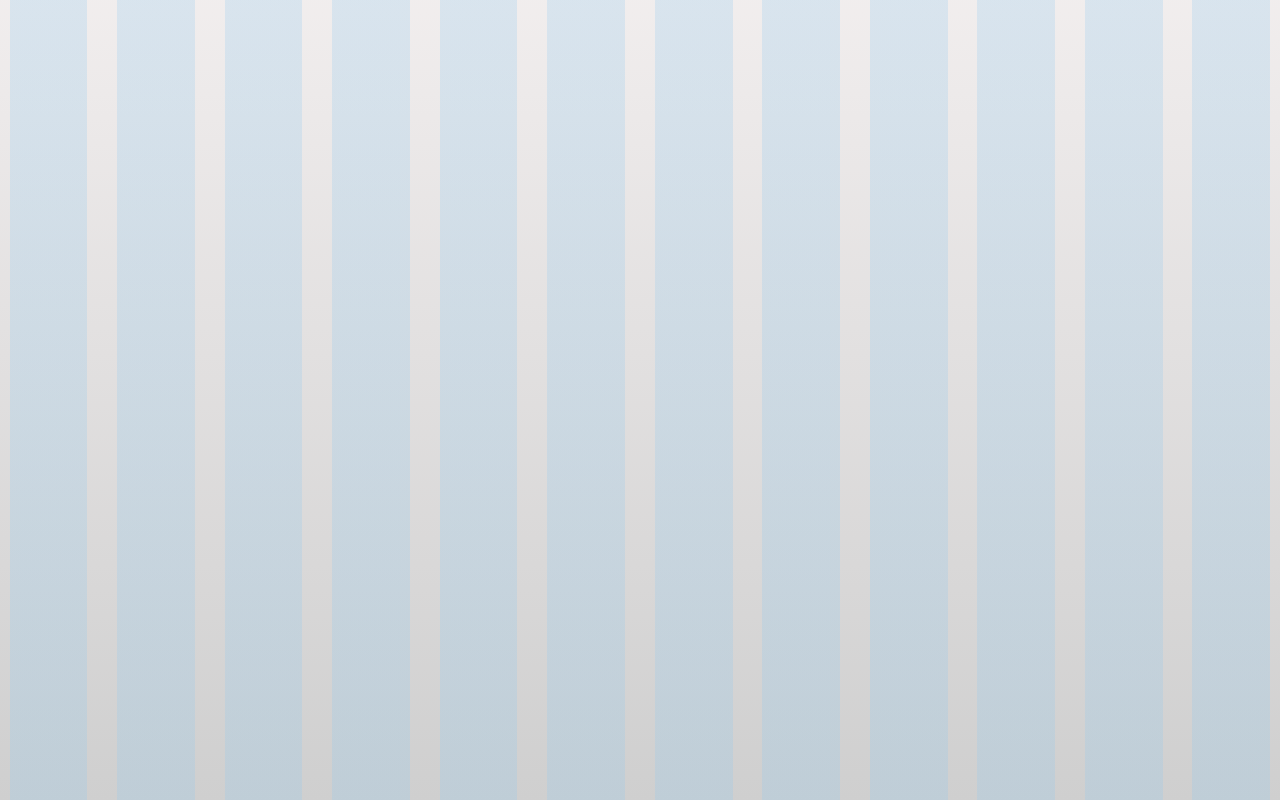
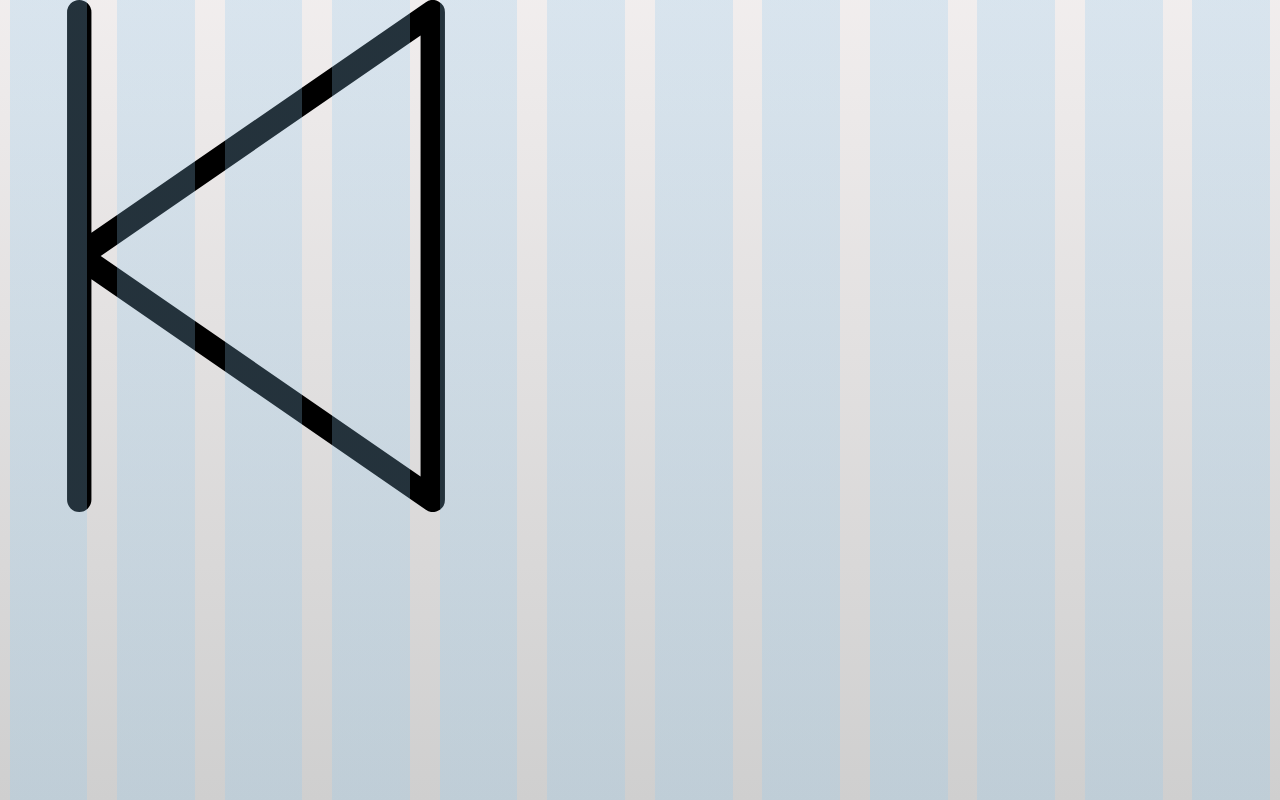
Before and after one commit to olafur90/Hopaverkefni2, a website: page video.html in a window 1280 px wide. Drawn offline with nearby package versions, Linux system fonts and the light colour scheme; files that its build step writes are made by us from their sources.

Commit message:
video.js???

```diff
--- /dev/null
+++ b/js/video.js
@@ -0,0 +1,6 @@
+const img = document.createElement('img');
+
+img.setAttribute('src', 'img/back.svg');
+img.setAttribute('alt', 'back button');
+
+document.body.appendChild(img);
--- a/video.html
+++ b/video.html
@@ -8,6 +8,7 @@
   </head>
 
   <body>
+    <script src="js/video.js"></script>
     <header>
     </header>
 
```
